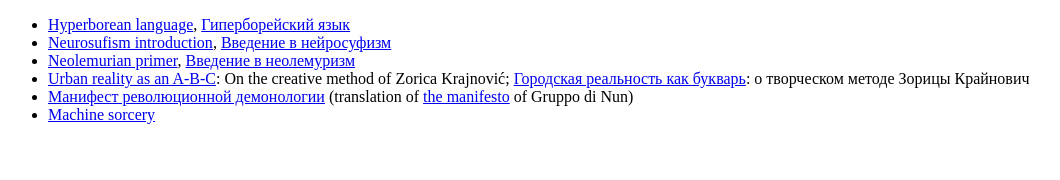
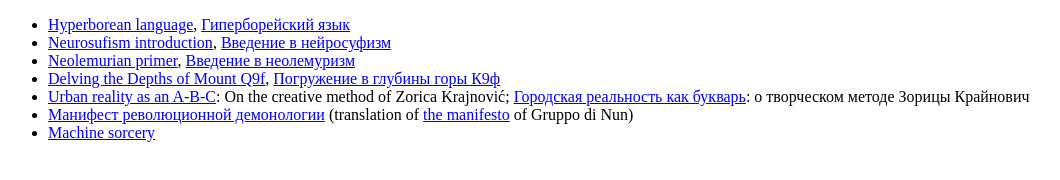
Before and after one commit to mantycore/homepage, a plain HTML site: page index.html in a window 1280 px wide. Shown: the whole page, without its empty margins (0-1060 px from the left). Drawn offline with Linux system fonts and the light colour scheme.

Commit message:
Update index.html

```diff
--- a/index.html
+++ b/index.html
@@ -9,6 +9,7 @@
       <li><a href="https://docs.google.com/document/d/1XUwNd7HSkFSaCu9AhmviuwsrwECfpSkczmWc2tS-Vk0/edit">Hyperborean language</a>, <a href="https://docs.google.com/document/d/106Cd49uPMU86tQrV9eCPWqjN8yfICAqDOxaSuCMlO_I/edit">Гиперборейский язык</a></li>
       <li><a href="https://docs.google.com/document/d/1Q7tGmEx2QGQVqOEQ9DzIblx3ZnhgxVLhV7vqpxBif6k/edit">Neurosufism introduction</a>, <a href="https://docs.google.com/document/d/1r8LAstvqbaV51wuAxHC8n5lS3ZPNSpU1F7fpgX-3Svg/edit">Введение в нейросуфизм</a></li>
       <li><a href="https://docs.google.com/document/d/1pPr_H_7juqDkLOvM1GjZbxfIsCIQZD_O6mxRb3XoYEE/edit">Neolemurian primer</a>, <a href="https://katab.asia/2023/03/21/neolemur/">Введение в неолемуризм</a></li>
+      <li><a href="https://vexsystems.substack.com/p/delving-the-depths-of-mount-q9f">Delving the Depths of Mount Q9f</a>, <a href="https://old.katab.asia/2022/03/28/k9f/">Погружение в глубины горы К9ф</a></li>
       <li><a href="https://docs.google.com/document/d/1YCoDNW-7RQR3gnDj109uDgn8szEG5FtZHDbOCx6QX7w/edit#heading=h.mp7b696l5z">Urban reality as an A-B-C</a>: On the creative method of Zorica Krajnović; <a href="https://katab.asia/2023/04/01/hyperstition/">Городская реальность как букварь</a>: о творческом методе Зорицы Крайнович</li>
       <li><a href="https://katab.asia/2023/04/02/gruppodinun/">Манифест революционной демонологии</a> (translation of <a href="https://www.neroeditions.com/a-manifesto-for-revolutionary-demonology/">the manifesto</a> of Gruppo di Nun)</li>
       <li><a href="https://cybernetic.anoma.li/machine_sorcery.html">Machine sorcery</a></li>
```
